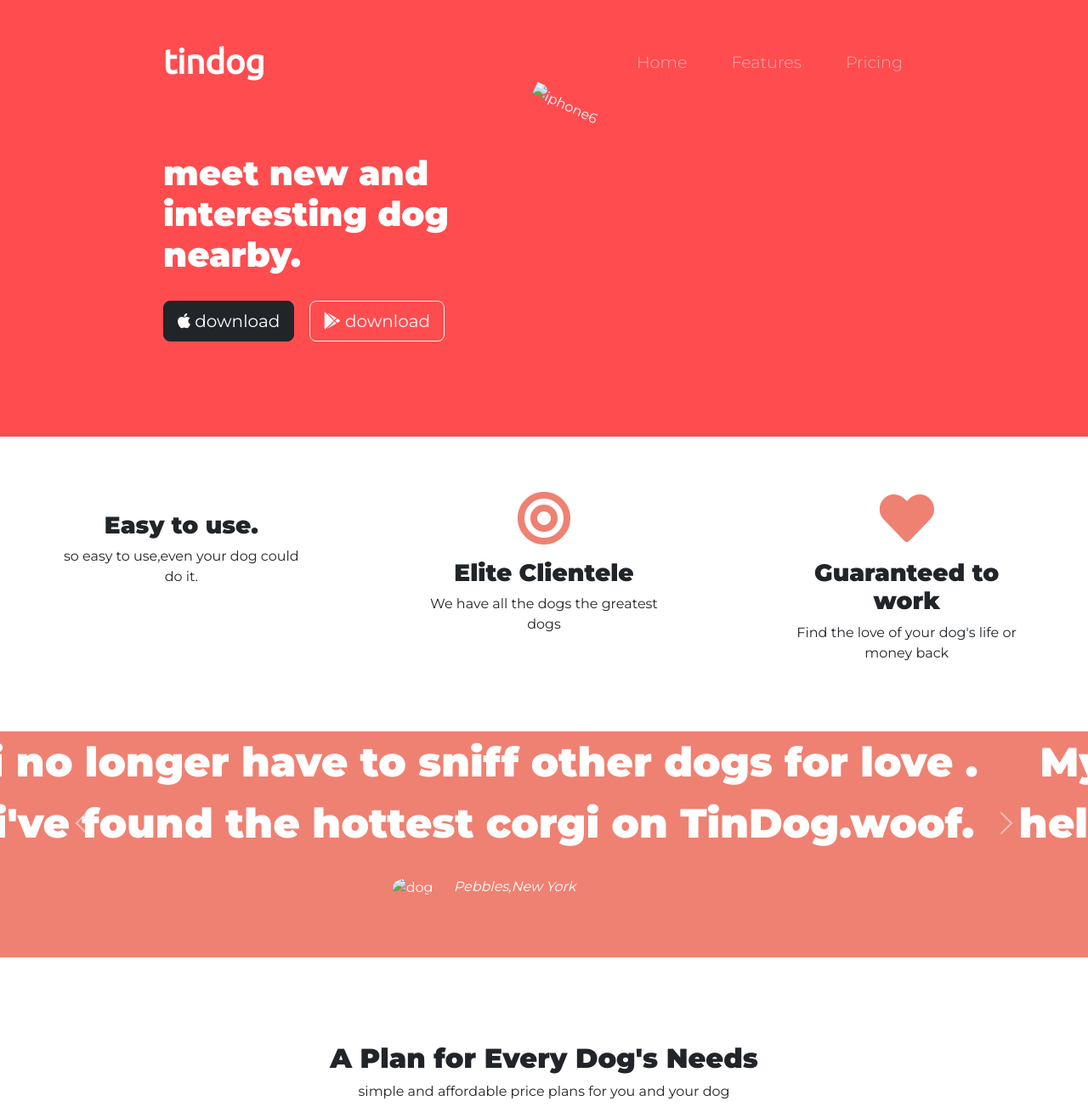
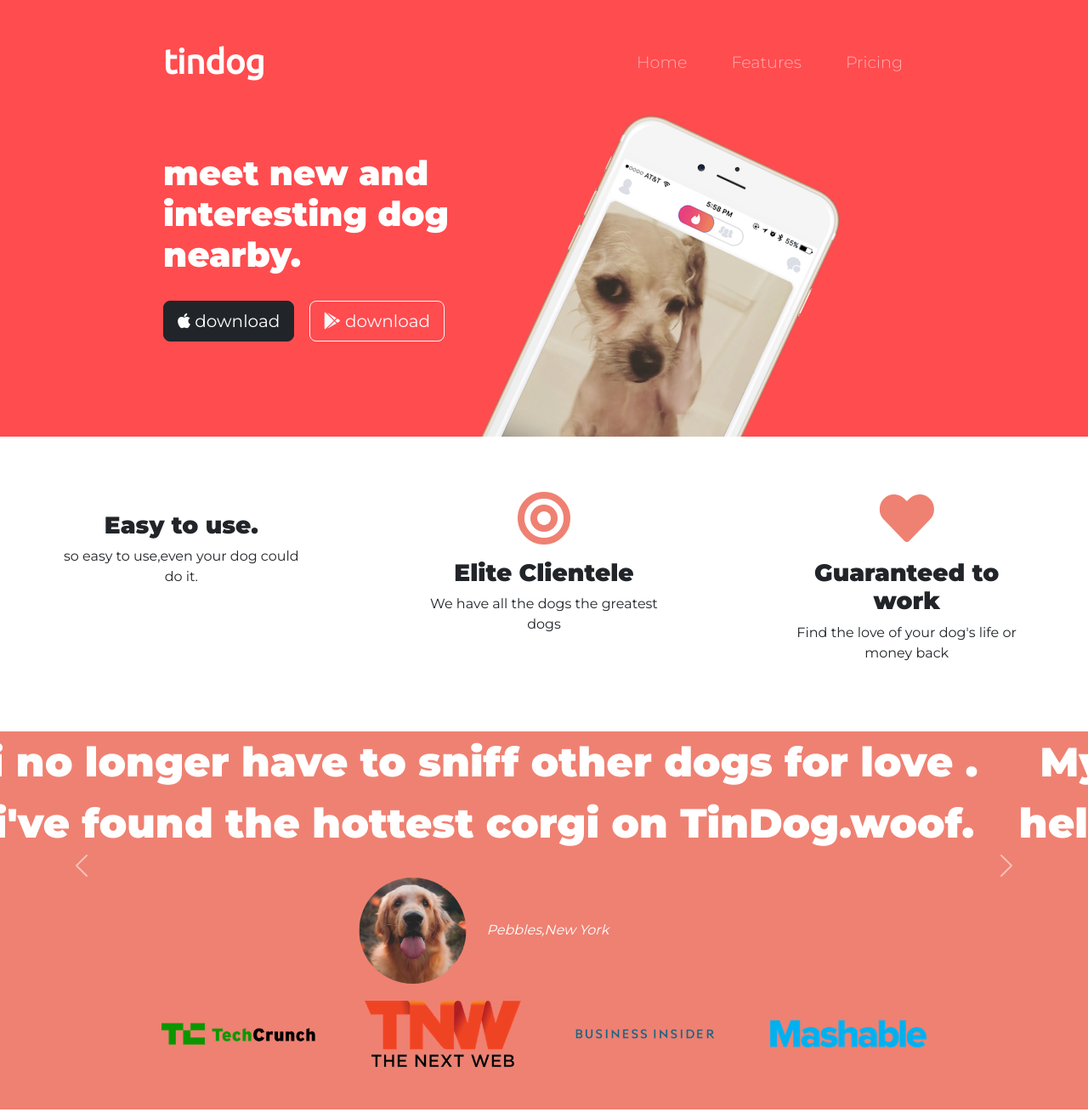
Before and after one commit to santimunia1/Tin-Dog, a plain HTML site: page index.html in a window 1280 px wide. Shown: the top 1309 px of the page at 85% size. Drawn offline with nearby package versions, Linux system fonts and the light colour scheme; some icons are missing.

Commit message:
updated index.html

```diff
--- a/index.html
+++ b/index.html
@@ -62,7 +62,7 @@
                 </div>
 
                 <div class=" col-lg-5 col-xl-6   text-center text-lg-start">
-                    <img class="img" src="iphone6.png" alt="iphone6">
+                    <img class="img" src="assets/img/iphone6.png" alt="iphone6">
                 </div>
 
 
@@ -134,7 +134,7 @@
                         i've found the hottest corgi on TinDog.woof.
 
                     </h2>
-                    <img class="testimonial-image" src="dog-img.jpg" alt="dog">
+                    <img class="testimonial-image" src="assets/img/dog-img.jpg" alt="dog">
                     <em class="testimonial-em"> Pebbles,New York</em>
 
                 </div>
@@ -144,7 +144,7 @@
 
 
                     </h2>
-                    <img class="testimonial-image" src="lady-img.jpg" alt="lady">
+                    <img class="testimonial-image" src="assets/img/lady-img.jpg" alt="lady">
                     <em class="testimonial-em"> Beverly,illinois</em>
 
                 </div>
@@ -164,10 +164,10 @@
 
         </div>
         <div class="help1">
-            <img class="help" src="TechCrunch.png" alt="">
-            <img class="help" src="tnw.png" alt="">
-            <img class="help" src="bizinsider.png" alt="">
-            <img class="help" src="mashable.png" alt="">
+            <img class="help" src="assets/img/TechCrunch.png" alt="">
+            <img class="help" src="assets/img/tnw.png" alt="">
+            <img class="help" src="assets/img/bizinsider.png" alt="">
+            <img class="help" src="assets/img/mashable.png" alt="">
 
         </div>
 
```
